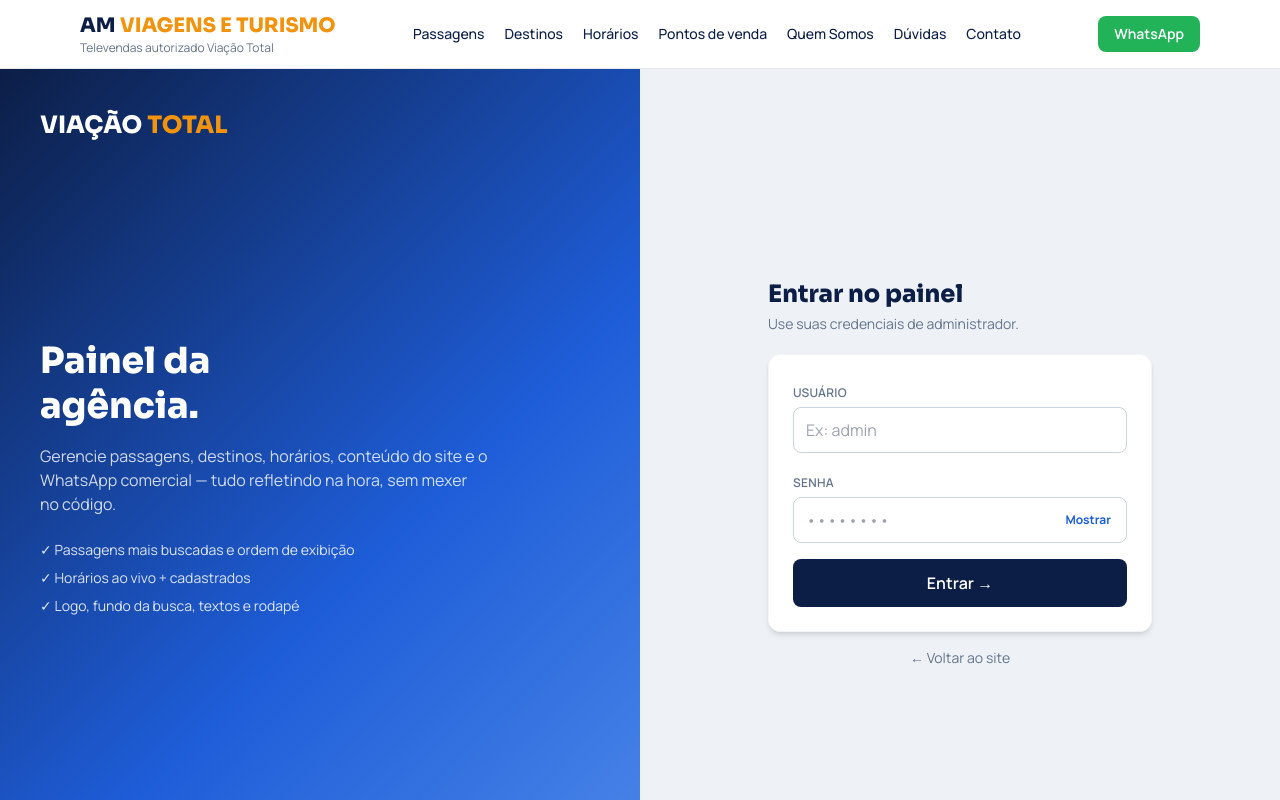
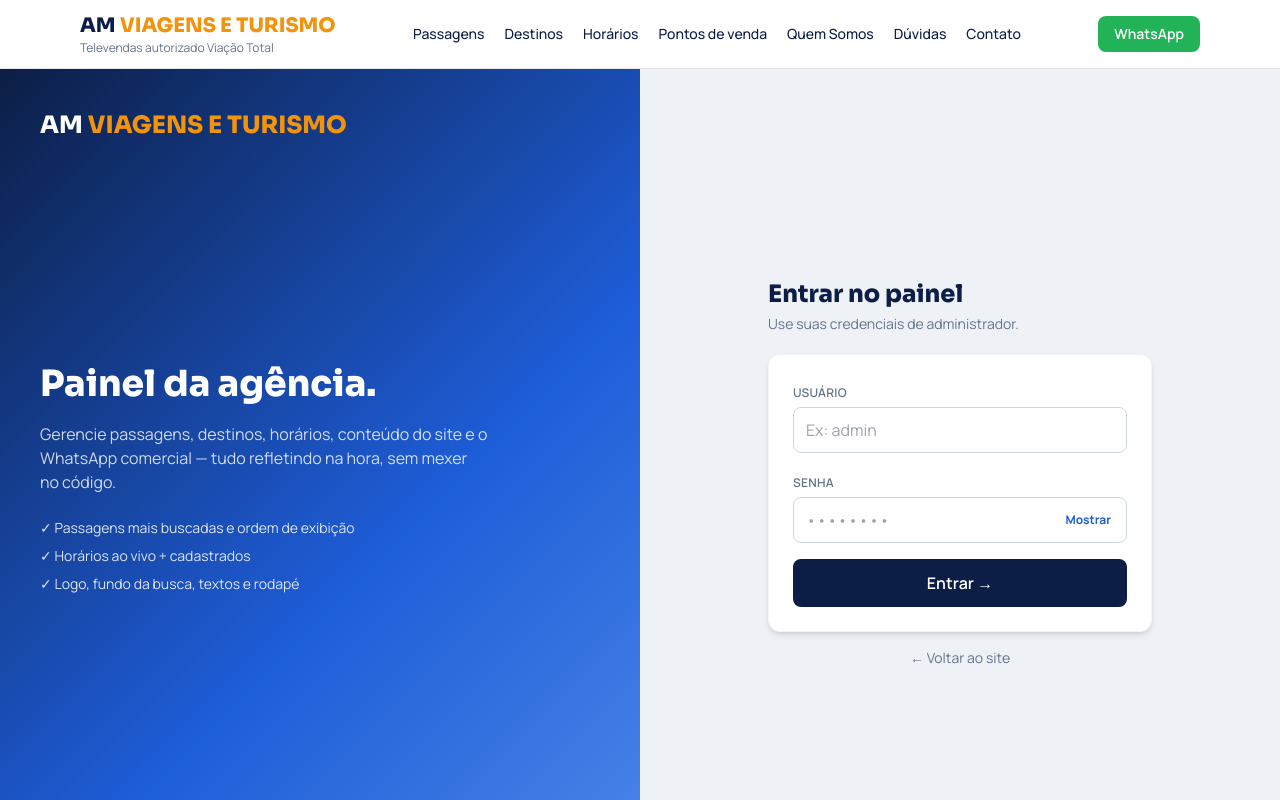
Before and after one commit to gabriel00032/viacaototal, a Next.js app: page /admin in a window 1280 px wide. Shown: the top 800 px of the page. Built offline with nearby package versions, Linux system fonts and the light colour scheme.

Commit message:
Tela de login editavel no admin (textos + fundo + marca)

```diff
--- a/src/app/admin/layout.tsx
+++ b/src/app/admin/layout.tsx
@@ -9,6 +9,7 @@
   { href: "/admin/horarios", label: "Horários" },
   { href: "/admin/pontos", label: "Pontos de venda" },
   { href: "/admin/marca", label: "Marca e logo" },
+  { href: "/admin/telalogin", label: "Tela de login" },
   { href: "/admin/rodape", label: "Rodapé" },
   { href: "/admin/conteudo", label: "Conteúdo do site" },
   { href: "/admin/faq", label: "Dúvidas frequentes" },
--- a/src/app/admin/page.tsx
+++ b/src/app/admin/page.tsx
@@ -1,7 +1,17 @@
 "use client";
-import { useState } from "react";
+import { useEffect, useState } from "react";
 import { useRouter } from "next/navigation";
 import Link from "next/link";
+
+const FALLBACK = {
+  marca: { nomeA: "VIAÇÃO", nomeB: "TOTAL", subtitulo: "", logoUrl: "" },
+  telaLogin: {
+    titulo: "Painel da agência.",
+    subtitulo: "Gerencie passagens, destinos, horários, conteúdo do site e o WhatsApp comercial — tudo refletindo na hora, sem mexer no código.",
+    dica: "Acesso restrito · sessão protegida de 12h",
+    fundoUrl: "",
+  },
+};
 
 export default function AdminLogin() {
   const [user, setUser] = useState("");
@@ -9,7 +19,15 @@
   const [err, setErr] = useState("");
   const [loading, setLoading] = useState(false);
   const [show, setShow] = useState(false);
+  const [ap, setAp] = useState(FALLBACK);
   const router = useRouter();
+
+  useEffect(() => {
+    fetch("/api/aparencia-login").then(r => r.json()).then(j => {
+      if (j?.marca || j?.telaLogin) setAp({ marca: { ...FALLBACK.marca, ...(j.marca || {}) }, telaLogin: { ...FALLBACK.telaLogin, ...(j.telaLogin || {}) } });
+    }).catch(() => {});
+  }, []);
+
   async function submit(e: React.FormEvent) {
     e.preventDefault();
     setErr(""); setLoading(true);
@@ -21,26 +39,42 @@
       setErr("Não foi possível conectar. Verifique sua internet e tente de novo.");
     } finally { setLoading(false); }
   }
+
+  const fundo = ap.telaLogin.fundoUrl;
   return (
     <div className="min-h-screen grid lg:grid-cols-2">
       {/* Painel da marca */}
-      <div className="hero-gradient text-white hidden lg:flex flex-col justify-between p-10">
-        <p className="font-display text-2xl font-extrabold">VIAÇÃO <span className="text-accent">TOTAL</span></p>
-        <div>
-          <h1 className="font-display text-4xl font-extrabold leading-tight">Painel da<br />agência.</h1>
-          <p className="text-white/80 mt-4 max-w-md">Gerencie passagens, destinos, horários, conteúdo do site e o WhatsApp comercial — tudo refletindo na hora, sem mexer no código.</p>
+      <div className="hero-gradient text-white hidden lg:flex flex-col justify-between p-10 relative overflow-hidden">
+        {fundo ? (
+          <>
+            {/* eslint-disable-next-line @next/next/no-img-element */}
+            <img src={fundo} alt="" aria-hidden className="absolute inset-0 h-full w-full object-cover" />
+            <div className="absolute inset-0 bg-navy/70" />
+          </>
+        ) : null}
+        <div className="relative">
+          {ap.marca.logoUrl ? (
+            // eslint-disable-next-line @next/next/no-img-element
+            <img src={ap.marca.logoUrl} alt={`${ap.marca.nomeA} ${ap.marca.nomeB}`} className="h-12 w-auto" />
+          ) : (
+            <p className="font-display text-2xl font-extrabold">{ap.marca.nomeA} <span className="text-accent">{ap.marca.nomeB}</span></p>
+          )}
+        </div>
+        <div className="relative">
+          <h1 className="font-display text-4xl font-extrabold leading-tight whitespace-pre-line">{ap.telaLogin.titulo}</h1>
+          <p className="text-white/80 mt-4 max-w-md">{ap.telaLogin.subtitulo}</p>
           <ul className="mt-6 space-y-2 text-sm text-white/85">
             <li>✓ Passagens mais buscadas e ordem de exibição</li>
             <li>✓ Horários ao vivo + cadastrados</li>
             <li>✓ Logo, fundo da busca, textos e rodapé</li>
           </ul>
         </div>
-        <p className="text-xs text-white/50">Acesso restrito · sessão protegida de 12h</p>
+        <p className="text-xs text-white/50 relative">{ap.telaLogin.dica}</p>
       </div>
       {/* Formulário */}
       <div className="flex items-center justify-center bg-[#eef2f7] p-6">
         <div className="w-full max-w-sm">
-          <p className="font-display text-xl font-extrabold text-navy lg:hidden">VIAÇÃO <span className="text-accent">TOTAL</span></p>
+          <p className="font-display text-xl font-extrabold text-navy lg:hidden">{ap.marca.nomeA} <span className="text-accent">{ap.marca.nomeB}</span></p>
           <h2 className="font-display text-2xl font-extrabold text-navy mt-2">Entrar no painel</h2>
           <p className="text-sm text-slate-500 mt-1">Use suas credenciais de administrador.</p>
           <form onSubmit={submit} className="card p-6 mt-5 grid gap-4">
--- /dev/null
+++ b/src/app/admin/telalogin/page.tsx
@@ -0,0 +1,2 @@
+import AdminEditor from "@/components/AdminEditor";
+export default function Page() { return (<><h1 className="text-xl font-black text-navy mb-4">Tela inicial do painel</h1><AdminEditor campo="telalogin" /></>); }
--- a/src/app/api/admin/data/route.ts
+++ b/src/app/api/admin/data/route.ts
@@ -77,6 +77,14 @@
     };
   }
   if (body.rodape) db.rodape = { sobre: str(body.rodape.sobre, 500), notaEsquerda: str(body.rodape.notaEsquerda, 200), notaDireita: str(body.rodape.notaDireita, 200) };
+  if (body.telaLogin) {
+    db.telaLogin = {
+      titulo: str(body.telaLogin.titulo, 120),
+      subtitulo: str(body.telaLogin.subtitulo, 500),
+      dica: str(body.telaLogin.dica, 200),
+      fundoUrl: str(body.telaLogin.fundoUrl, 500),
+    };
+  }
   if (Array.isArray(body.minis)) {
     db.minis = body.minis.slice(0, 12).map((m: any) => ({ icone: str(m.icone, 8), titulo: str(m.titulo, 60) })).filter((m: any) => m.titulo);
   }
--- /dev/null
+++ b/src/app/api/aparencia-login/route.ts
@@ -0,0 +1,8 @@
+import { NextResponse } from "next/server";
+import { loadDB } from "@/lib/store";
+
+// GET público: aparência da tela de login (textos, fundo e marca).
+export async function GET() {
+  const db = loadDB();
+  return NextResponse.json({ marca: db.marca, telaLogin: db.telaLogin });
+}
--- a/src/components/AdminEditor.tsx
+++ b/src/components/AdminEditor.tsx
@@ -1,13 +1,14 @@
 "use client";
 import { useEffect, useState } from "react";
 
-export type Campo = "featured" | "destinations" | "schedules" | "settings" | "hero" | "minis" | "difcards" | "cta" | "pontos" | "quemsomos" | "faqs" | "marca" | "rodape";
+export type Campo = "featured" | "destinations" | "schedules" | "settings" | "hero" | "minis" | "difcards" | "cta" | "pontos" | "quemsomos" | "faqs" | "marca" | "rodape" | "telalogin";
 
 const TITULOS: Record<Campo, string> = {
   featured: "Passagens mais buscadas", destinations: "Destinos (curadoria)", schedules: "Horários cadastrados",
   settings: "Configurações e WhatsApp", hero: "Topo da página inicial", minis: "Diferenciais (faixa de ícones)",
   difcards: "Diferenciais (cartões)", cta: "Chamada para WhatsApp", pontos: "Pontos de venda",
   quemsomos: "Quem Somos", faqs: "Dúvidas frequentes", marca: "Marca e logo", rodape: "Rodapé",
+  telalogin: "Tela inicial do painel",
 };
 
 function Upload({ label, value, onDone }: { label: string; value: string; onDone: (url: string) => void }) {
@@ -123,6 +124,18 @@
               <Area label="Texto" value={db.cta.texto} onChange={(v: string) => set({ cta: { ...db.cta, texto: v } })} rows={2} />
             </>)}
             {c === "quemsomos" && <Area label="Texto institucional" value={db.quemSomos.texto} onChange={(v: string) => set({ quemSomos: { texto: v } })} rows={8} />}
+            {c === "telalogin" && (<>
+              <Txt label="Título do painel" value={db.telaLogin.titulo} onChange={(v: string) => set({ telaLogin: { ...db.telaLogin, titulo: v } })} />
+              <Area label="Subtítulo" value={db.telaLogin.subtitulo} rows={3} onChange={(v: string) => set({ telaLogin: { ...db.telaLogin, subtitulo: v } })} />
+              <Txt label="Linha inferior (dica)" value={db.telaLogin.dica} onChange={(v: string) => set({ telaLogin: { ...db.telaLogin, dica: v } })} />
+              <Upload label="Imagem de fundo da tela de login" value={db.telaLogin.fundoUrl} onDone={(url: string) => set({ telaLogin: { ...db.telaLogin, fundoUrl: url } })} />
+              <Txt label="...ou URL da imagem" value={db.telaLogin.fundoUrl} placeholder="/api/arquivos/… ou https://…" onChange={(v: string) => set({ telaLogin: { ...db.telaLogin, fundoUrl: v } })} />
+              {db.telaLogin.fundoUrl && /\.(png|jpe?g|webp|svg)(\?|#|$)/i.test(db.telaLogin.fundoUrl) && (
+                // eslint-disable-next-line @next/next/no-img-element
+                <img src={db.telaLogin.fundoUrl} alt="pré-visualização do fundo" className="h-24 w-full object-cover rounded border" />
+              )}
+              <p className="text-xs text-slate-500">A marca (nome/logo) exibida aqui é a mesma de "Marca e logo".</p>
+            </>)}
             {c === "featured" && (<>
               {db.featured.map((f: any, i: number) => (
                 <div key={f.id} className="border rounded-lg p-3 grid sm:grid-cols-6 gap-2 text-sm bg-slate-50">
--- a/src/lib/store.ts
+++ b/src/lib/store.ts
@@ -24,12 +24,14 @@
 export interface Faq { q: string; a: string; }
 export interface Marca { nomeA: string; nomeB: string; subtitulo: string; logoUrl: string; }
 export interface Rodape { sobre: string; notaEsquerda: string; notaDireita: string; }
+export interface TelaLogin { titulo: string; subtitulo: string; dica: string; fundoUrl: string; }
 export interface DB {
   featured: FeaturedTrip[]; destinations: Destination[];
   schedules: Schedule[]; settings: Settings; clicks: { rota: string; total: number }[];
   hero: { eyebrow: string; tituloA: string; tituloDestaque: string; tituloB: string; subtitulo: string; fundoUrl: string };
   marca: Marca;
   rodape: Rodape;
+  telaLogin: TelaLogin;
   minis: MiniDif[];
   difCards: DifCard[];
   cta: { titulo: string; texto: string };
@@ -40,7 +42,7 @@
 
 const file = path.join(process.cwd(), "data", "db.json");
 
-const DEFAULTS: Pick<DB, "hero" | "minis" | "difCards" | "cta" | "pontos" | "quemSomos" | "faqs" | "marca" | "rodape"> = {
+const DEFAULTS: Pick<DB, "hero" | "minis" | "difCards" | "cta" | "pontos" | "quemSomos" | "faqs" | "marca" | "rodape" | "telaLogin"> = {
   hero: {
     eyebrow: "TELEVENDAS AUTORIZADO · VIAÇÃO TOTAL",
     tituloA: "Sua viagem com a",
@@ -51,6 +53,12 @@
   },
   marca: { nomeA: "VIAÇÃO", nomeB: "TOTAL", subtitulo: "Televendas autorizado Viação Total", logoUrl: "" },
   rodape: { sobre: "Canal de consulta de viagens com atendimento direto pelo WhatsApp.", notaEsquerda: "© 2026 Viação Total — dados operacionais sujeitos a confirmação comercial.", notaDireita: "Fonte prioritária: viajetotal.com.br" },
+  telaLogin: {
+    titulo: "Painel da agência.",
+    subtitulo: "Gerencie passagens, destinos, horários, conteúdo do site e o WhatsApp comercial — tudo refletindo na hora, sem mexer no código.",
+    dica: "Acesso restrito · sessão protegida de 12h",
+    fundoUrl: "",
+  },
   minis: [
     { icone: "💰", titulo: "Custo Benefício" },
     { icone: "📱", titulo: "Embarque Digital" },
@@ -81,7 +89,7 @@
   const parsed = JSON.parse(raw) as Partial<DB>;
   const merged: any = { ...DEFAULTS, ...parsed };
   // Mescla nível 1 dos blocos para arquivos antigos ganharem campos novos
-  for (const k of ["hero", "marca", "rodape", "cta", "quemSomos", "settings"] as const) {
+  for (const k of ["hero", "marca", "rodape", "cta", "quemSomos", "settings", "telaLogin"] as const) {
     merged[k] = { ...(DEFAULTS as any)[k], ...((parsed as any)[k] || {}) };
   }
   return merged as DB;
```
Also changed, not shown: 23.jpg (added), 1 other file (tests, documents, lock files or other folders).
